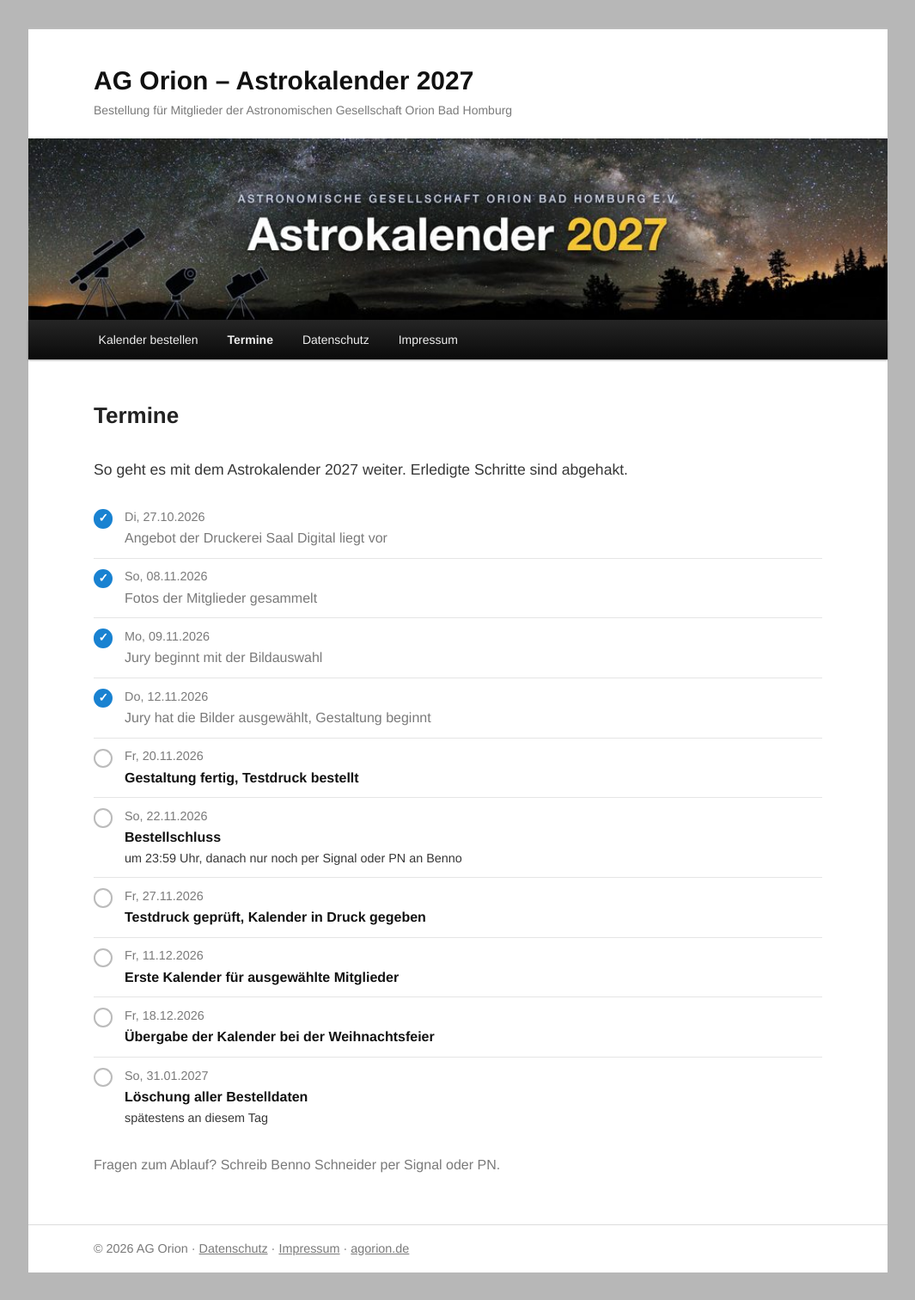
After one commit to beschne/ago-kalender-2027, a PHP site: page /termine in a window 1280 px wide. The commit adds this page. Shown: the whole page at 86% size, without its empty margins (107-1172 px from the left). Run offline with PHP 8.4, Linux system fonts and the light colour scheme.

Commit message:
Öffentliche Terminseite mit Zeitplan der Kalenderaktion
Übergabe bei der Weihnachtsfeier auf den 18.12.2026 verschoben.

Co-Authored-By: Claude Opus 5.5 <noreply@anthropic.com>

```diff
--- a/site/css/style.css
+++ b/site/css/style.css
@@ -230,6 +230,68 @@ main h2 {
     padding-left: 1.2em;
 }
 
+/* Zeitplan (/termine): mobil Datum über dem Titel, Haken links. */
+.termine {
+    list-style: none;
+    margin: 1.25rem 0;
+    padding: 0;
+}
+
+.termine li {
+    position: relative;
+    padding: 0.6rem 0 0.6rem 2.25rem;
+    border-bottom: 1px solid #e5e5e5;
+}
+
+.termine li:last-child {
+    border-bottom: 0;
+}
+
+.termin-status {
+    position: absolute;
+    left: 0;
+    top: 0.75rem;
+    width: 1.4rem;
+    height: 1.4rem;
+    border: 2px solid var(--color-border);
+    border-radius: 50%;
+    font-size: 0.85rem;
+    font-weight: 700;
+    line-height: 1.15rem;
+    text-align: center;
+}
+
+.termine .erledigt .termin-status {
+    background: var(--color-accent);
+    border-color: var(--color-accent);
+    color: #fff;
+}
+
+.termin-wann,
+.termin-titel,
+.termin-text {
+    display: block;
+}
+
+.termin-wann {
+    font-size: 0.9em;
+    color: var(--color-muted);
+}
+
+.termin-titel {
+    font-weight: 700;
+    color: var(--color-heading);
+}
+
+.termine .erledigt .termin-titel {
+    font-weight: 300;
+    color: var(--color-muted);
+}
+
+.termin-text {
+    font-size: 0.9em;
+}
+
 /* Formular */
 .bestellformular {
     max-width: 32rem;
--- a/site/inc/config.php
+++ b/site/inc/config.php
@@ -14,8 +14,24 @@ const PREIS_CENT = 1000;
 // Bestellschluss (Europe/Berlin), danach ist das Formular automatisch geschlossen.
 const BESTELLSCHLUSS = '2026-11-22 23:59:59';
 
-const UEBERGABE = 'bei der Weihnachtsfeier im Dezember 2026';
+const UEBERGABE = 'bei der Weihnachtsfeier am 18.12.2026';
 const LOESCHFRIST = '31.01.2027';
+
+// Zeitplan für die öffentliche Seite /termine, chronologisch. "datum" (JJJJ-MM-TT) wird als
+// "Fr, 20.11.2026" angezeigt, "wann" ersetzt das für ungefähre Termine. Ohne "erledigt" gilt ein
+// Termin mit Datum ab dem Folgetag als erledigt; Aufgaben besser von Hand auf true setzen.
+const TERMINE = [
+    ['datum' => '2026-10-27', 'titel' => 'Angebot der Druckerei Saal Digital liegt vor', 'erledigt' => true],
+    ['datum' => '2026-11-08', 'titel' => 'Fotos der Mitglieder gesammelt', 'erledigt' => true],
+    ['datum' => '2026-11-09', 'titel' => 'Jury beginnt mit der Bildauswahl', 'erledigt' => true],
+    ['datum' => '2026-11-12', 'titel' => 'Jury hat die Bilder ausgewählt, Gestaltung beginnt', 'erledigt' => true],
+    ['datum' => '2026-11-20', 'titel' => 'Gestaltung fertig, Testdruck bestellt', 'erledigt' => false],
+    ['datum' => '2026-11-22', 'titel' => 'Bestellschluss', 'text' => 'um 23:59 Uhr, danach nur noch per Signal oder PN an Benno'],
+    ['datum' => '2026-11-27', 'titel' => 'Testdruck geprüft, Kalender in Druck gegeben', 'erledigt' => false],
+    ['datum' => '2026-12-11', 'titel' => 'Erste Kalender für ausgewählte Mitglieder', 'erledigt' => false],
+    ['datum' => '2026-12-18', 'titel' => 'Übergabe der Kalender bei der Weihnachtsfeier', 'erledigt' => false],
+    ['datum' => '2027-01-31', 'titel' => 'Löschung aller Bestelldaten', 'text' => 'spätestens an diesem Tag', 'erledigt' => false],
+];
 
 // Grenzen für das Formular (Anzahl auch per CHECK in der Datenbank abgesichert).
 const ANZAHL_MAX = 25;
--- a/site/inc/header.php
+++ b/site/inc/header.php
@@ -1,7 +1,7 @@
 <?php
 /**
  * Gemeinsamer Seitenkopf. Erwartet vor dem include gesetzt:
- * $title (string), $activeNav ("bestellen"|"datenschutz"|"impressum"|"").
+ * $title (string), $activeNav ("bestellen"|"termine"|"datenschutz"|"impressum"|"").
  */
 require_once __DIR__ . '/helpers.php';
 
@@ -63,6 +63,7 @@ function ago_kalender_nav_class(string $item, string $activeNav): string {
                 <div>
                     <ul>
                         <li><a href="/"<?= ago_kalender_nav_class('bestellen', $activeNav) ?>>Kalender bestellen</a></li>
+                        <li><a href="/termine"<?= ago_kalender_nav_class('termine', $activeNav) ?>>Termine</a></li>
                         <?php if (UPLOAD_URL !== ''): ?>
                         <li><a href="<?= h(UPLOAD_URL) ?>" target="_blank" rel="noopener noreferrer">Bilder hochladen<svg class="extern" viewBox="0 0 12 12" width="11" height="11" aria-hidden="true" focusable="false"><path d="M7 1h4v4M11 1 5.5 6.5M9.5 7.5V11H1V2.5h3.5" fill="none" stroke="currentColor" stroke-width="1.4" stroke-linecap="round" stroke-linejoin="round"/></svg><span class="visually-hidden"> (öffnet in neuem Fenster)</span></a></li>
                         <?php endif; ?>
--- a/site/inc/helpers.php
+++ b/site/inc/helpers.php
@@ -43,6 +43,15 @@ const WOCHENTAGE = ['Sonntag', 'Montag', 'Dienstag', 'Mittwoch', 'Donnerstag', '
 // "Sonntag, 22.11.2026, 23:59 Uhr"
 function datum_lang(DateTimeImmutable $datum): string {
     return WOCHENTAGE[(int) $datum->format('w')] . ', ' . $datum->format('d.m.Y, H:i') . ' Uhr';
+}
+
+// Termin aus TERMINE für die Anzeige: [Zeitangabe, erledigt].
+function termin_status(array $termin): array {
+    $datum = isset($termin['datum']) ? new DateTimeImmutable($termin['datum']) : null;
+    $wann = $termin['wann']
+        ?? mb_substr(WOCHENTAGE[(int) $datum->format('w')], 0, 2) . ', ' . $datum->format('d.m.Y');
+    $erledigt = $termin['erledigt'] ?? ($datum !== null && jetzt() >= $datum->modify('+1 day'));
+    return [$wann, $erledigt];
 }
 
 // ISO-8601-Text aus der Datenbank als "22.11.2026" bzw. mit Uhrzeit.
--- a/site/index.php
+++ b/site/index.php
@@ -124,6 +124,8 @@ require __DIR__ . '/inc/header.php';
                 <dd><?= h(UEBERGABE) ?></dd>
             </dl>
 
+            <p><a href="/termine">Alle Termine im Überblick</a></p>
+
             <p class="muted">
                 Ein eventueller Überschuss geht als Spende an den Verein.
             </p>
--- /dev/null
+++ b/site/termine.php
@@ -0,0 +1,33 @@
+<?php
+// Öffentlicher Zeitplan der Kalenderaktion, gepflegt in TERMINE (inc/config.php).
+require __DIR__ . '/inc/helpers.php';
+$title = 'Termine – AG Orion Astrokalender ' . KALENDER_JAHR;
+$activeNav = 'termine';
+require __DIR__ . '/inc/header.php';
+?>
+            <h1>Termine</h1>
+            <p class="lead">
+                So geht es mit dem Astrokalender <?= KALENDER_JAHR ?> weiter. Erledigte Schritte
+                sind abgehakt.
+            </p>
+
+            <ol class="termine">
+<?php foreach (TERMINE as $termin): ?>
+    <?php [$wann, $erledigt] = termin_status($termin); ?>
+                <li class="<?= $erledigt ? 'erledigt' : 'offen' ?>">
+                    <span class="termin-status" aria-hidden="true"><?= $erledigt ? '✓' : '' ?></span>
+                    <span class="termin-wann"><?= h($wann) ?></span>
+                    <span class="termin-titel">
+                        <?= h($termin['titel']) ?><?php if ($erledigt): ?><span class="visually-hidden"> (erledigt)</span><?php endif; ?>
+                    </span>
+    <?php if (isset($termin['text'])): ?>
+                    <span class="termin-text"><?= h($termin['text']) ?></span>
+    <?php endif; ?>
+                </li>
+<?php endforeach; ?>
+            </ol>
+
+            <p class="muted">
+                Fragen zum Ablauf? Schreib <?= h(KONTAKT_NAME) ?> per Signal oder PN.
+            </p>
+<?php require __DIR__ . '/inc/footer.php';
```
Also changed, not shown: CLAUDE.md (+6 -0 lines).
